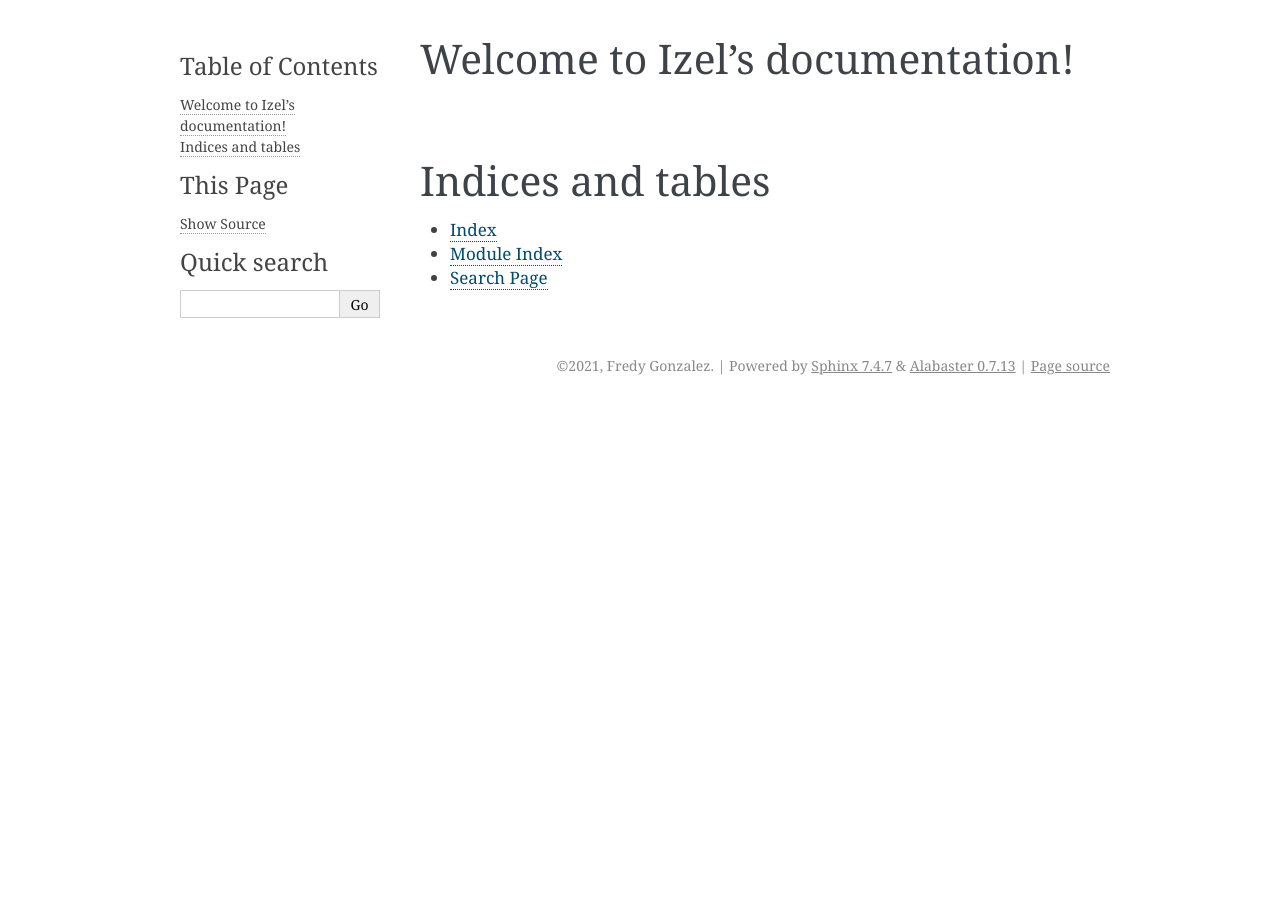
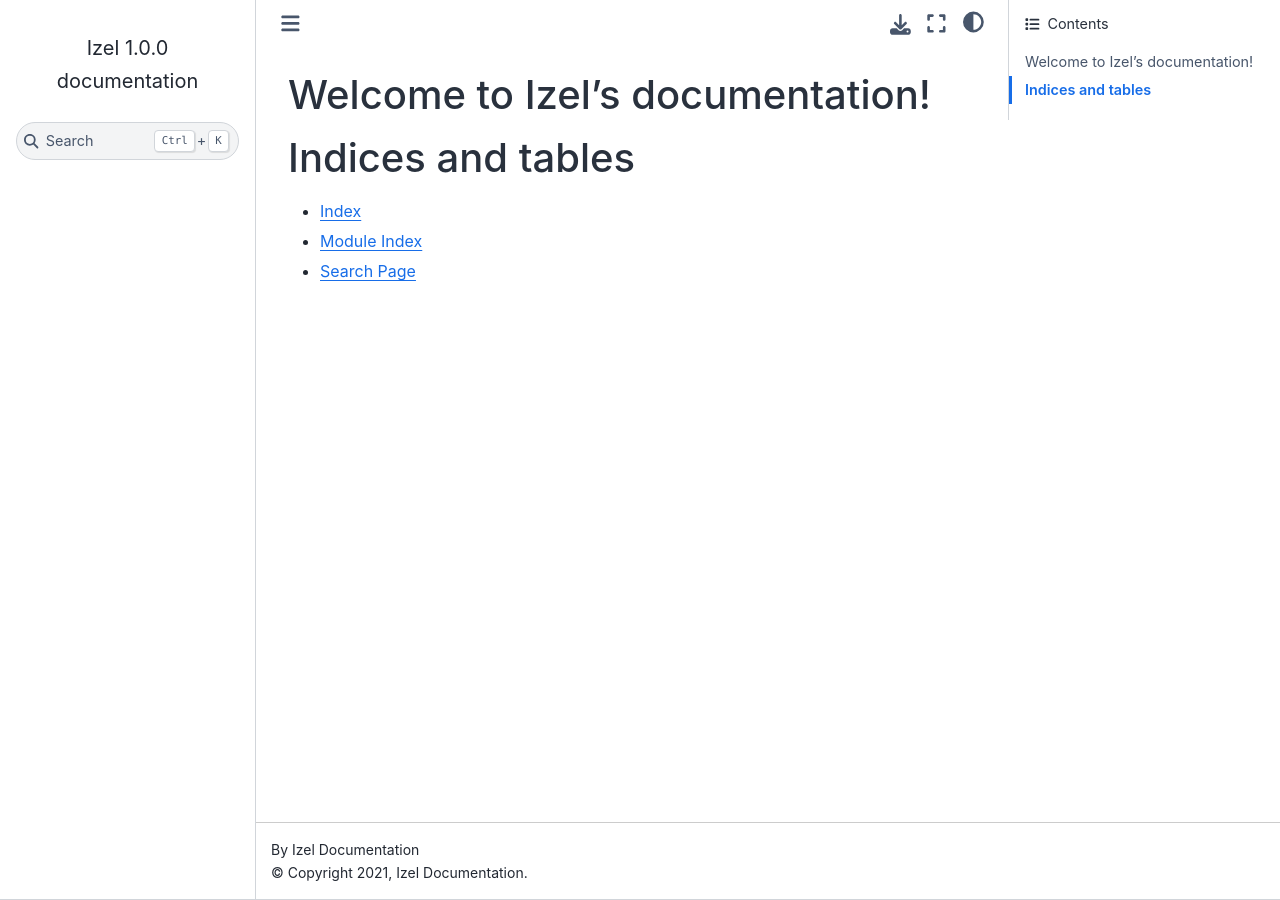
Before and after one commit to IzelDocs/Izel, a Sphinx documentation site: the page built from source/index.rst, in a window 1280 px wide. Built offline with Sphinx 7.4.7 and the Sphinx Book theme 1.1.4, drawn with Linux system fonts in a browser that asks for light colours.

Commit message:
Switch Template

```diff
--- a/source/conf.py
+++ b/source/conf.py
@@ -18,8 +18,8 @@
 # -- Project information -----------------------------------------------------
 
 project = 'Izel'
-copyright = '2021, Fredy Gonzalez'
-author = 'Fredy Gonzalez'
+copyright = '2021, Izel Documentation'
+author = 'Izel Documentation'
 
 # The full version, including alpha/beta/rc tags
 release = '1.0.0'
@@ -47,7 +47,7 @@ exclude_patterns = []
 # The theme to use for HTML and HTML Help pages.  See the documentation for
 # a list of builtin themes.
 #
-html_theme = 'alabaster'
+html_theme = 'sphinx_book_theme'
 
 # Add any paths that contain custom static files (such as style sheets) here,
 # relative to this directory. They are copied after the builtin static files,
```
